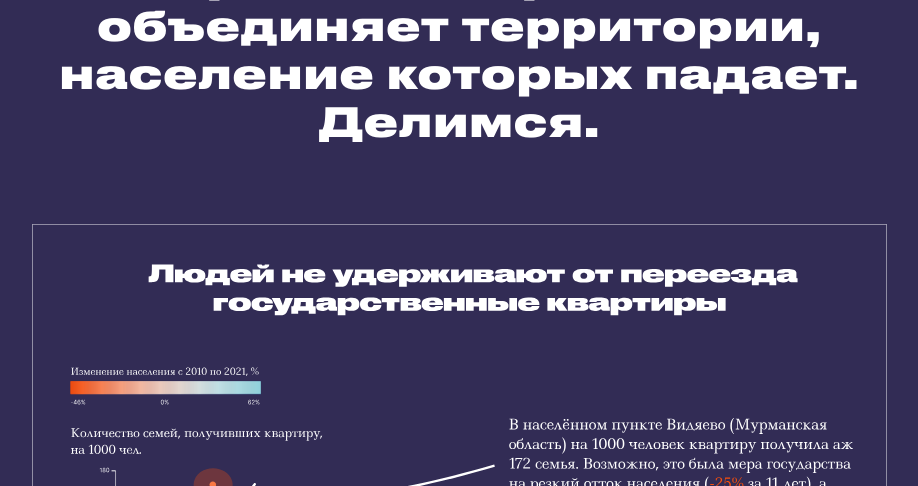
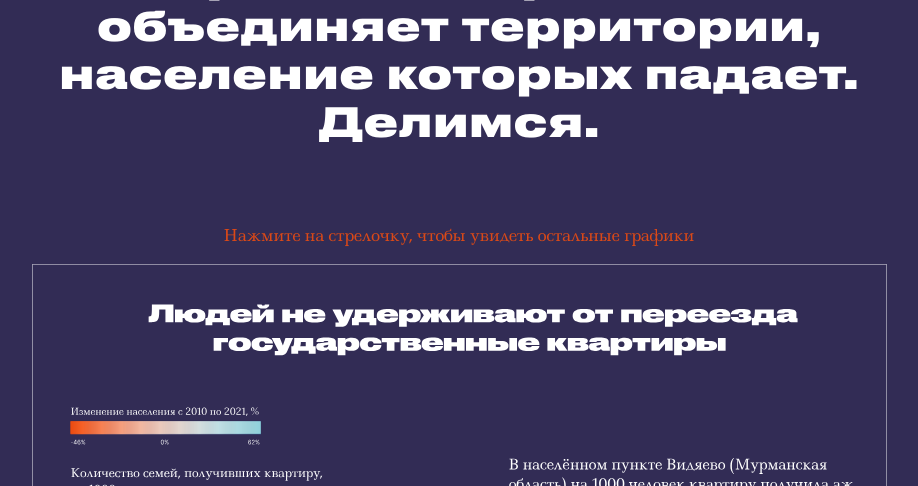
Before and after one commit to Komarik230/SberIndex_ArcticResettlement, a Flask app: page /left in a window 1280 px wide. Shown: the part 1528-2014 px from the top of the page, without its empty margins (181-1099 px from the left). Run offline with Flask 3, Linux system fonts and the light colour scheme.

Commit message:
Добавлена надпись про стрелочки

```diff
--- a/static/style.css
+++ b/static/style.css
@@ -337,3 +337,21 @@ canvas#auroraCanvas {
     height: calc(100vh - 330px) !important;
   }
 }
+
+
+.slider-hint {
+    font-family: 'Ledger', serif;
+    font-size: 16px;
+    text-align: center;
+
+    color: #F94F0D; /* твой оранжевый */
+
+    margin: 0 auto 18px;
+    max-width: 600px;
+    padding: 0 20px;
+
+    z-index: 4;
+    position: relative;
+
+    opacity: 0.85;
+}
--- a/templates/scenario_left.html
+++ b/templates/scenario_left.html
@@ -36,6 +36,10 @@
     Мы проанализировали, что объединяет территории, <br>
     население которых падает. <br>
     Делимся.
+</div>
+
+<div class="slider-hint">
+    Нажмите на стрелочку, чтобы увидеть остальные графики
 </div>
 
 <!-- КАРТОЧНЫЙ СЛАЙДЕР -->
--- a/templates/scenario_right.html
+++ b/templates/scenario_right.html
@@ -35,6 +35,11 @@
     Делимся.
 
 </div>
+
+<div class="slider-hint">
+    Нажмите на стрелочку, чтобы увидеть остальные графики
+</div>
+
 <!-- СЛАЙДЕР -->
 <div class="slider-wrapper">
 
```
